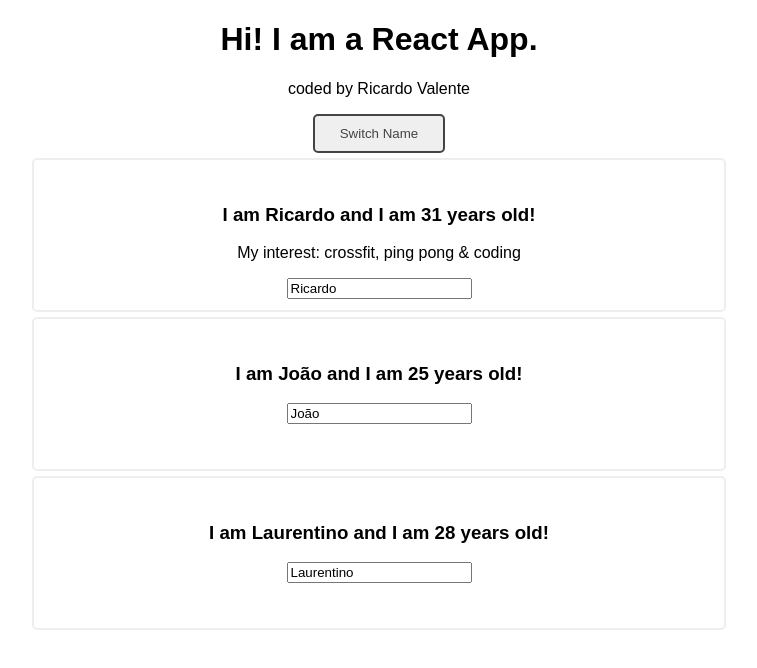
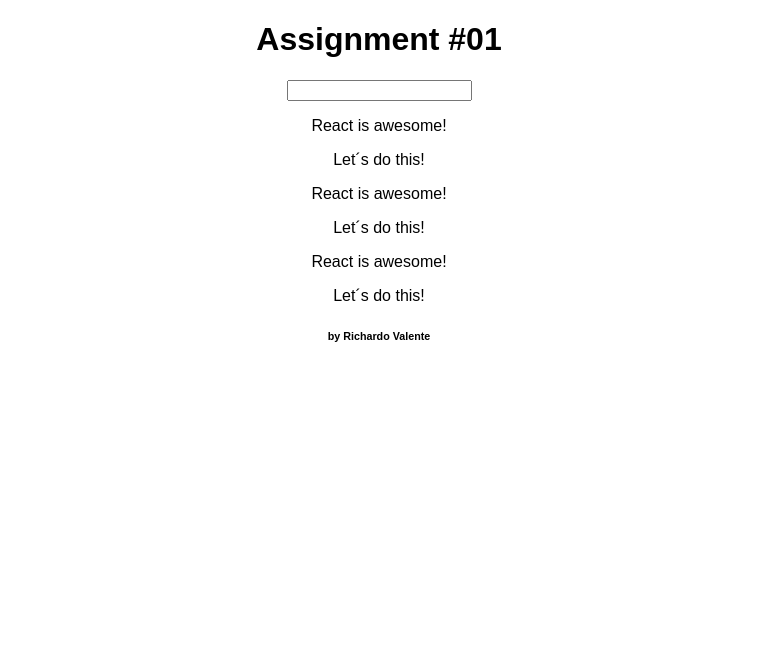
Before and after one commit to ricardo-valente/react_practicing, a React (Create React App) app: page / in a window 1280 px wide. Shown: the top 668 px of the page, without its empty margins (261-1018 px from the left). Built offline with nearby package versions, Linux system fonts and the light colour scheme.

Commit message:
imported both components

```diff
--- a/src/App.js
+++ b/src/App.js
@@ -1,68 +1,85 @@
 import React, { Component } from 'react';
 import './App.css';
-import Person from './Person/Person';
+import UserInput from './Assignment_1/UserInput';
+import UserOutput from './Assignment_1/UserOutput';
 
 class App extends Component {
 
-  state = {
-    persons: [
-      { name: 'Ricardo', age: '31' },
-      { name: 'João', age: '25' },
-      { name: 'Laurentino', age: '28' }
-    ],
-    otherState: 'some other name'
-  }
-
-  switchNameHandler = (newName) => {
-    this.setState({
-      persons: [
-        { name: newName, age: '31' },
-        { name: 'João', age: '30' },
-        { name: 'Farnando', age: '28' }
-      ],
-    });
-  }
-
-  changeNameHandler = (event) => {
-    this.setState({
-      persons: [
-        { name: event.target.value, age: '31' },
-        { name: 'João', age: '30' },
-        { name: 'Farnando', age: '28' }
-      ],
-    });
-  }
-
   render() {
-    const buttonStyle = {
-      padding: '10px 25px',
-      color: '#444',
-      border: '2px solid #444',
-      borderRadius: '5px'
-    }
     return (
       <div className="App">
-        <header>
-          <h1>Hi! I am a React App.</h1>
-          <p>coded by Ricardo Valente</p>
-          <button style={buttonStyle} onClick={this.switchNameHandler.bind(this, 'Valente')}>Switch Name</button>
-          <Person
-            name={this.state.persons[0].name}
-            age={this.state.persons[0].age}
-            click={this.switchNameHandler.bind(this, 'Richardo')}
-            change={this.changeNameHandler}>
-            My interest: crossfit, ping pong & coding
-          </Person>
-          <Person
-            name={this.state.persons[1].name}
-            age={this.state.persons[1].age} />
-          <Person
-            name={this.state.persons[2].name}
-            age={this.state.persons[2].age} />
-        </header>
+        <h1>Assignment #01</h1>
+        <UserInput />
+        <UserOutput />
+        <UserOutput />
+        <UserOutput />
+        <h6>by Richardo Valente</h6>
       </div>
     );
   }
 }
 
+// class App extends Component {
+
+//   state = {
+//     persons: [
+//       { name: 'Ricardo', age: '31' },
+//       { name: 'João', age: '25' },
+//       { name: 'Laurentino', age: '28' }
+//     ],
+//     otherState: 'some other name'
+//   }
+
+//   switchNameHandler = (newName) => {
+//     this.setState({
+//       persons: [
+//         { name: newName, age: '31' },
+//         { name: 'João', age: '30' },
+//         { name: 'Farnando', age: '28' }
+//       ],
+//     });
+//   }
+
+//   changeNameHandler = (event) => {
+//     this.setState({
+//       persons: [
+//         { name: event.target.value, age: '31' },
+//         { name: 'João', age: '30' },
+//         { name: 'Farnando', age: '28' }
+//       ],
+//     });
+//   }
+
+//   render() {
+//     const buttonStyle = {
+//       padding: '10px 25px',
+//       color: '#444',
+//       border: '2px solid #444',
+//       borderRadius: '5px'
+//     }
+//     return (
+//       <div className="App">
+//         <header>
+//           <h1>Hi! I am a React App.</h1>
+//           <p>coded by Ricardo Valente</p>
+//           <button style={buttonStyle} onClick={this.switchNameHandler.bind(this, 'Valente')}>Switch Name</button>
+//           <Person
+//             name={this.state.persons[0].name}
+//             age={this.state.persons[0].age}
+//             click={this.switchNameHandler.bind(this, 'Richardo')}
+//             change={this.changeNameHandler}>
+//             My interest: crossfit, ping pong & coding
+//           </Person>
+//           <Person
+//             name={this.state.persons[1].name}
+//             age={this.state.persons[1].age} />
+//           <Person
+//             name={this.state.persons[2].name}
+//             age={this.state.persons[2].age} />
+//         </header>
+//       </div>
+//     );
+//   }
+// }
+
 export default App;
```
